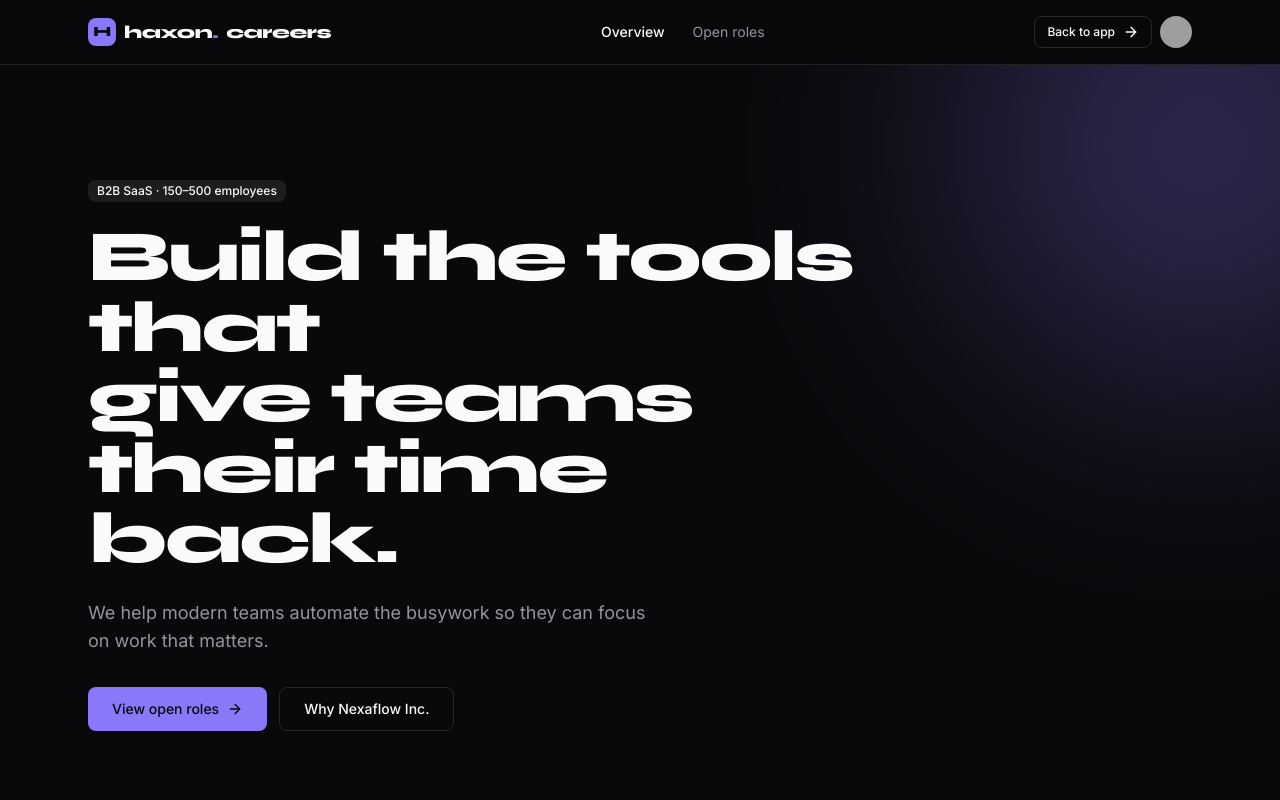
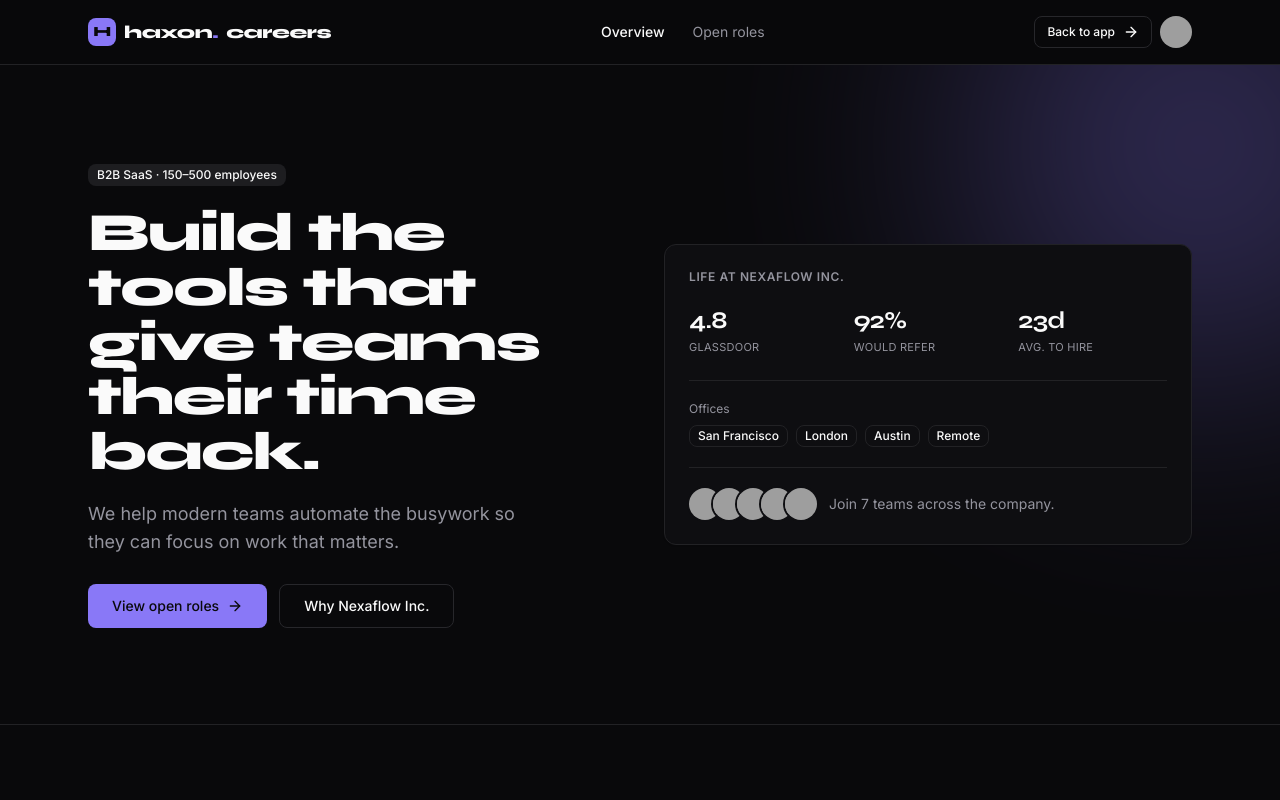
Before and after one commit to webdevhemant/haxon-recruit, a React (Vite) app: page /careers in a window 1280 px wide. Shown: the top 800 px of the page. Built offline with nearby package versions, Linux system fonts and the light colour scheme; grey boxes are pictures that could not be loaded.

Commit message:
feat: make pipeline stages drag-sortable; rebalance careers hero

```diff
--- a/src/modules/careers/pages/careersPage.tsx
+++ b/src/modules/careers/pages/careersPage.tsx
@@ -12,7 +12,9 @@ import {
 import { Button } from '@/components/ui/button'
 import { Card } from '@/components/ui/card'
 import { Badge } from '@/components/ui/badge'
+import { UserAvatar } from '@/components/common/userAvatar'
 import { COMPANY } from '@/lib/data/constants'
+import { TEAM } from '@/lib/data/team'
 import { ROUTES } from '@/lib/routes'
 import { useDataStore } from '@/stores/useDataStore'
 
@@ -60,19 +62,18 @@ export function CareersPage() {
           className="pointer-events-none absolute -right-40 -top-40 size-[480px] rounded-full opacity-30 blur-[130px]"
           style={{ background: 'hsl(var(--primary))' }}
         />
-        <div className="relative mx-auto max-w-6xl px-6 py-20 lg:py-28">
+        <div className="relative mx-auto grid max-w-6xl grid-cols-1 items-center gap-12 px-6 py-16 lg:grid-cols-2 lg:py-24">
+          <div>
             <Badge variant="secondary" className="mb-5">
               {COMPANY.industry} · {COMPANY.sizeRange}
             </Badge>
-          <h1 className="max-w-3xl font-display text-[clamp(2.5rem,6vw,4.5rem)] font-extrabold leading-[0.98] tracking-[-0.03em]">
-            Build the tools that
-            <br />
-            give teams their time back.
+            <h1 className="font-display text-[clamp(2.25rem,4.2vw,3.5rem)] font-extrabold leading-[1.02] tracking-[-0.03em]">
+              Build the tools that give teams their time back.
             </h1>
-          <p className="mt-6 max-w-xl text-lg text-muted-foreground">
+            <p className="mt-5 max-w-md text-base text-muted-foreground sm:text-lg">
               {COMPANY.mission}
             </p>
-          <div className="mt-8 flex flex-wrap gap-3">
+            <div className="mt-7 flex flex-wrap gap-3">
               <Button asChild size="lg">
                 <Link to={ROUTES.careersJobs}>
                   View open roles
@@ -82,6 +83,56 @@ export function CareersPage() {
               <Button asChild size="lg" variant="outline">
                 <a href="#benefits">Why {COMPANY.name}</a>
               </Button>
+            </div>
+          </div>
+
+          <div className="relative">
+            <Card className="p-6">
+              <p className="text-xs font-semibold uppercase tracking-wider text-muted-foreground">
+                Life at {COMPANY.name}
+              </p>
+              <div className="mt-5 grid grid-cols-3 gap-4">
+                {[
+                  ['4.8', 'Glassdoor'],
+                  ['92%', 'Would refer'],
+                  ['23d', 'Avg. to hire'],
+                ].map(([v, l]) => (
+                  <div key={l}>
+                    <p className="font-display text-2xl font-bold tracking-tight">
+                      {v}
+                    </p>
+                    <p className="mt-0.5 text-[11px] uppercase tracking-wide text-muted-foreground">
+                      {l}
+                    </p>
+                  </div>
+                ))}
+              </div>
+              <div className="mt-6 border-t border-border pt-5">
+                <p className="mb-2 text-xs text-muted-foreground">Offices</p>
+                <div className="flex flex-wrap gap-2">
+                  {COMPANY.offices.map((o) => (
+                    <Badge key={o} variant="outline">
+                      {o}
+                    </Badge>
+                  ))}
+                </div>
+              </div>
+              <div className="mt-5 flex items-center gap-3 border-t border-border pt-5">
+                <div className="flex -space-x-2">
+                  {TEAM.slice(0, 5).map((m) => (
+                    <UserAvatar
+                      key={m.id}
+                      seed={m.id}
+                      initials={m.initials}
+                      className="size-8 ring-2 ring-card"
+                    />
+                  ))}
+                </div>
+                <p className="text-sm text-muted-foreground">
+                  Join {COMPANY.departments.length} teams across the company.
+                </p>
+              </div>
+            </Card>
           </div>
         </div>
       </section>
--- a/src/modules/settings/pages/pipelineConfigPage.tsx
+++ b/src/modules/settings/pages/pipelineConfigPage.tsx
@@ -1,9 +1,27 @@
+import { useState } from 'react'
+import {
+  DndContext,
+  PointerSensor,
+  closestCenter,
+  useSensor,
+  useSensors,
+  type DragEndEvent,
+} from '@dnd-kit/core'
+import {
+  SortableContext,
+  arrayMove,
+  useSortable,
+  verticalListSortingStrategy,
+} from '@dnd-kit/sortable'
+import { CSS } from '@dnd-kit/utilities'
 import { GripVertical, Plus, X } from 'lucide-react'
 
 import { Button } from '@/components/ui/button'
 import { Card, CardContent, CardHeader, CardTitle } from '@/components/ui/card'
 import { Badge } from '@/components/ui/badge'
+import { cn } from '@/lib/utils'
 import { DEFAULT_PIPELINE, DISQUALIFY_REASONS } from '@/lib/data/constants'
+import type { PipelineStage } from '@/lib/types'
 import { SettingsTabs } from '../components/settingsTabs'
 
 const TYPE_VARIANT: Record<
@@ -16,7 +34,69 @@ const TYPE_VARIANT: Record<
   hired: 'success',
 }
 
+function SortableStage({
+  stage,
+  index,
+}: {
+  stage: PipelineStage
+  index: number
+}) {
+  const {
+    attributes,
+    listeners,
+    setNodeRef,
+    transform,
+    transition,
+    isDragging,
+  } = useSortable({ id: stage.id })
+
+  return (
+    <div
+      ref={setNodeRef}
+      style={{ transform: CSS.Transform.toString(transform), transition }}
+      className={cn(
+        'flex items-center gap-3 rounded-lg border border-border bg-card p-3',
+        isDragging && 'z-10 shadow-lg ring-1 ring-primary',
+      )}
+    >
+      <button
+        {...attributes}
+        {...listeners}
+        className="cursor-grab touch-none text-muted-foreground active:cursor-grabbing"
+        aria-label="Drag to reorder"
+      >
+        <GripVertical className="size-4" />
+      </button>
+      <span className="flex size-6 items-center justify-center rounded-full bg-secondary text-xs font-medium">
+        {index + 1}
+      </span>
+      <span className="text-sm font-medium">{stage.name}</span>
+      <Badge
+        variant={TYPE_VARIANT[stage.type] ?? 'secondary'}
+        className="ml-auto capitalize"
+      >
+        {stage.type}
+      </Badge>
+    </div>
+  )
+}
+
 export function PipelineConfigPage() {
+  const [stages, setStages] = useState<PipelineStage[]>(DEFAULT_PIPELINE)
+  const sensors = useSensors(
+    useSensor(PointerSensor, { activationConstraint: { distance: 5 } }),
+  )
+
+  const onDragEnd = (e: DragEndEvent) => {
+    const { active, over } = e
+    if (!over || active.id === over.id) return
+    setStages((items) => {
+      const from = items.findIndex((s) => s.id === active.id)
+      const to = items.findIndex((s) => s.id === over.id)
+      return arrayMove(items, from, to)
+    })
+  }
+
   return (
     <div>
       <SettingsTabs />
@@ -30,25 +110,27 @@ export function PipelineConfigPage() {
               Add stage
             </Button>
           </CardHeader>
-          <CardContent className="flex flex-col gap-2">
-            {DEFAULT_PIPELINE.map((s, i) => (
-              <div
-                key={s.id}
-                className="flex items-center gap-3 rounded-lg border border-border p-3"
+          <CardContent>
+            <p className="mb-3 text-sm text-muted-foreground">
+              Drag the handle to reorder how candidates flow through your
+              pipeline.
+            </p>
+            <DndContext
+              sensors={sensors}
+              collisionDetection={closestCenter}
+              onDragEnd={onDragEnd}
+            >
+              <SortableContext
+                items={stages.map((s) => s.id)}
+                strategy={verticalListSortingStrategy}
               >
-                <GripVertical className="size-4 cursor-grab text-muted-foreground" />
-                <span className="flex size-6 items-center justify-center rounded-full bg-secondary text-xs font-medium">
-                  {i + 1}
-                </span>
-                <span className="text-sm font-medium">{s.name}</span>
-                <Badge
-                  variant={TYPE_VARIANT[s.type] ?? 'secondary'}
-                  className="ml-auto capitalize"
-                >
-                  {s.type}
-                </Badge>
-              </div>
-            ))}
+                <div className="flex flex-col gap-2">
+                  {stages.map((stage, i) => (
+                    <SortableStage key={stage.id} stage={stage} index={i} />
+                  ))}
+                </div>
+              </SortableContext>
+            </DndContext>
           </CardContent>
         </Card>
 
```
Lines whose indentation alone changed are shown as unchanged.
